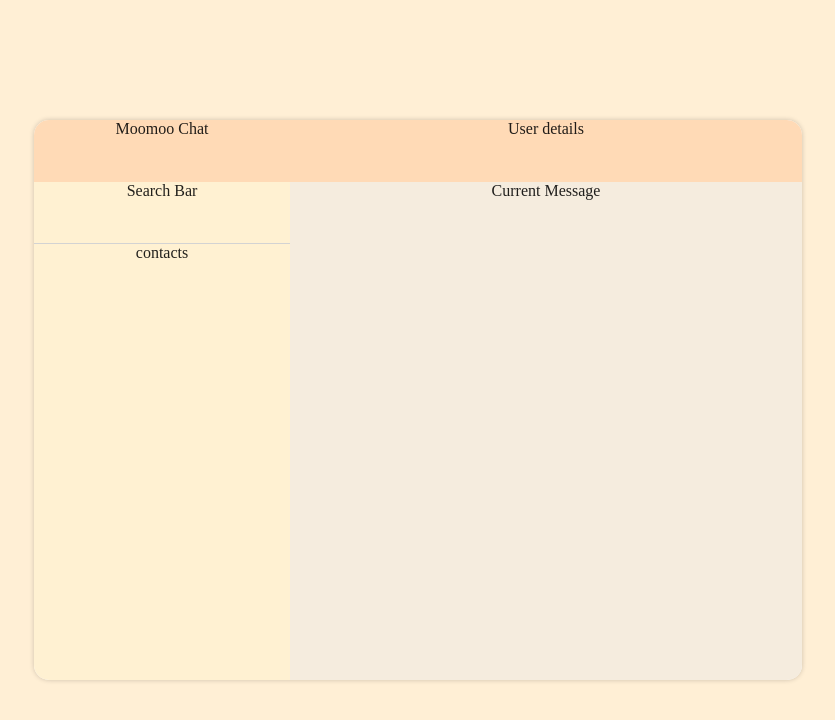
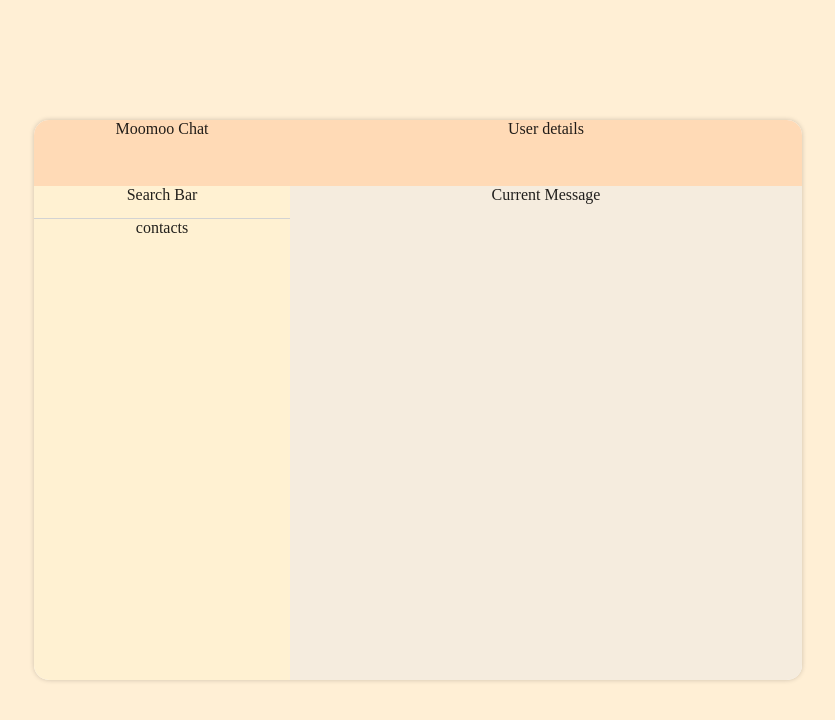
Before and after one commit to JeryllT/MooMooChat, a React (Create React App) app in the folder client/: page / in a window 1280 px wide. Shown: the top 720 px of the page, without its empty margins (222-1057 px from the left). Built offline with nearby package versions, Linux system fonts and the light colour scheme.

Commit message:
resize search bar

```diff
--- a/client/src/styles/Chat.module.css
+++ b/client/src/styles/Chat.module.css
@@ -7,7 +7,7 @@
 .chat-container {
     display: grid;
     grid-template-columns: repeat(3, 1fr);
-    grid-template-rows: repeat(9, 1fr);
+    grid-template-rows: 1fr 0.5fr repeat(7, 1fr);
     grid-template-areas:
         "headerleft headerRight headerRight"
         "searchbar chat chat"
```
